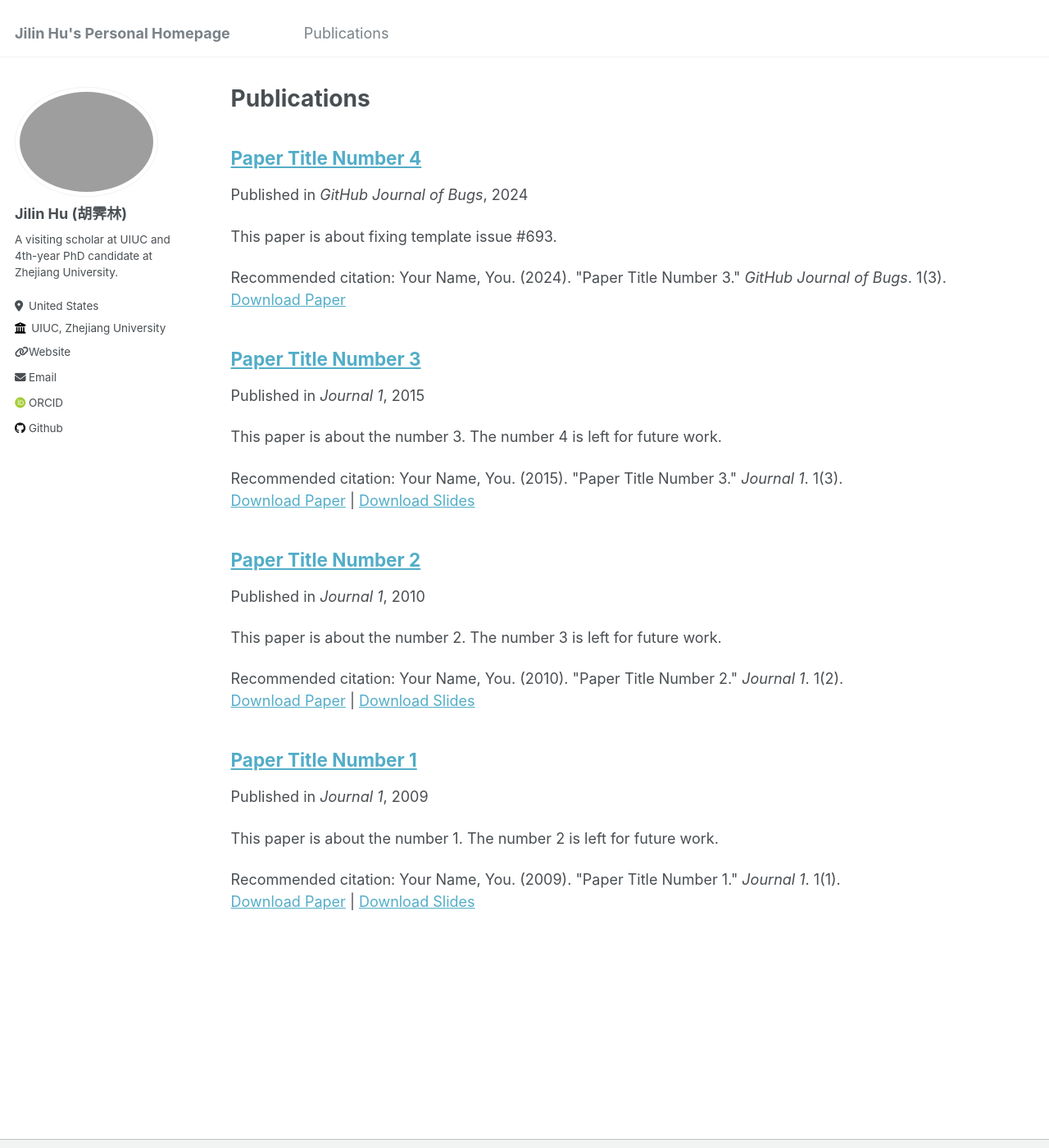
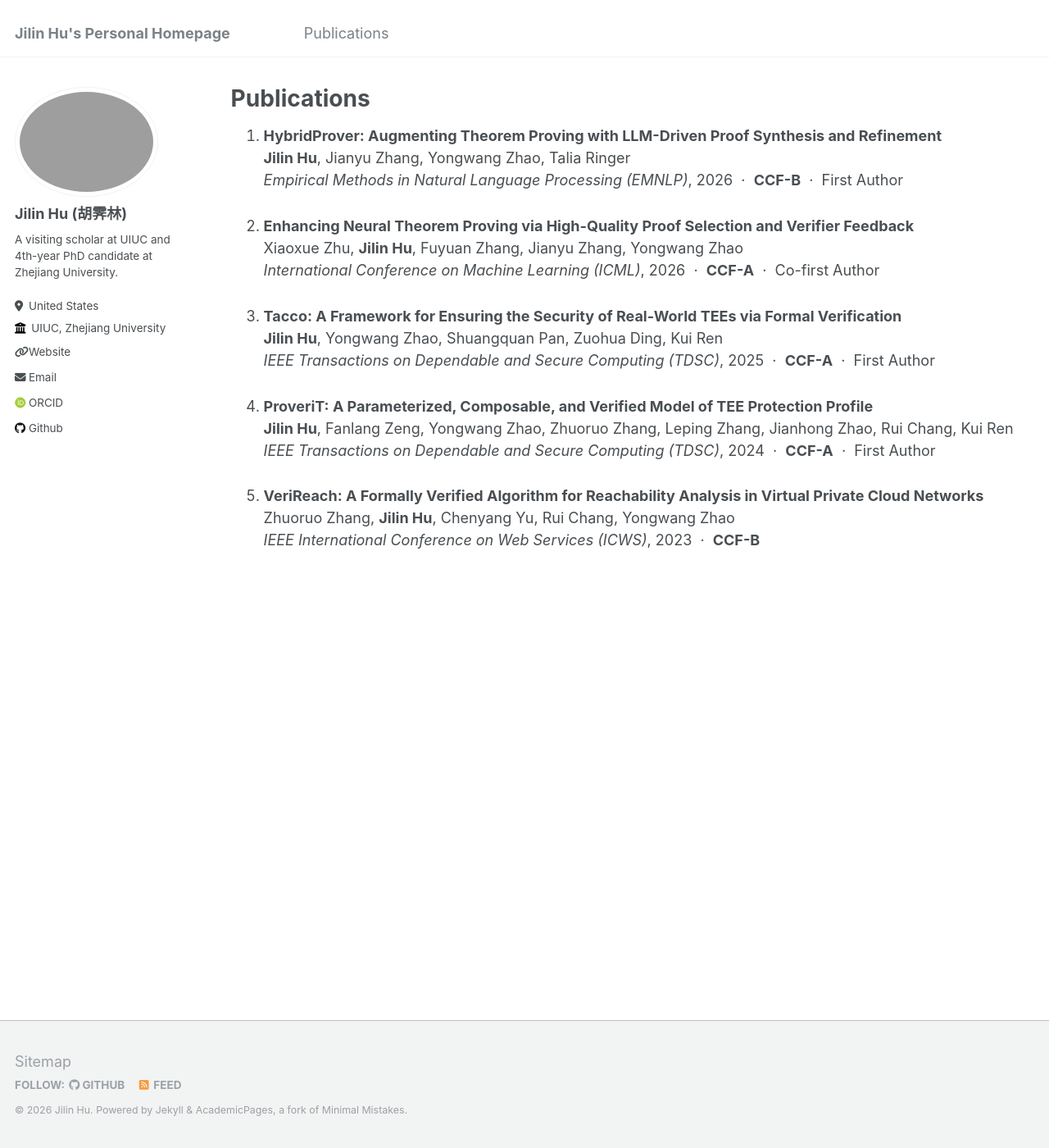
Before and after one commit to JilinHu/JilinHu.github.io, a Jekyll site: the page built from _pages/publications.md, in a window 1280 px wide and 1400 px high. Shown: the whole window at 82% size. Built offline with Jekyll 4.4.1, drawn with Linux system fonts in a browser that asks for light colours; some web fonts are replaced.

Commit message:
Replace template publications with 5 real papers, compact list format

```diff
--- a/_config.yml
+++ b/_config.yml
@@ -204,7 +204,7 @@ collections:
     output: true
     permalink: /:collection/:path/
   publications:
-    output: true
+    output: false
     permalink: /:collection/:path/
   portfolio:
     output: true
--- a/_pages/publications.md
+++ b/_pages/publications.md
@@ -9,8 +9,13 @@ author_profile: true
   <div class="wordwrap">You can also find my articles on <a href="{{site.author.googlescholar}}">my Google Scholar profile</a>.</div>
 {% endif %}
 
-{% include base_path %}
-
-{% for post in site.publications reversed %}
-  {% include archive-single.html %}
+<ol class="pub-list">
+{% for pub in site.publications reversed %}
+  <li style="margin-bottom: 1.6em;">
+    <strong>{{ pub.title }}</strong><br/>
+    {{ pub.authors | replace: 'Jilin Hu', '<strong>Jilin Hu</strong>' }}<br/>
+    <em>{{ pub.venue }}</em>, {{ pub.date | date: "%Y" }} &nbsp;&middot;&nbsp; <strong>{{ pub.ccf }}</strong>
+    {%- if pub.authorship %} &nbsp;&middot;&nbsp; {{ pub.authorship }}{% endif %}
+  </li>
 {% endfor %}
+</ol>
--- a/_publications/2009-10-01-paper-title-number-1.md
+++ /dev/null
@@ -1,13 +0,0 @@
----
-title: "Paper Title Number 1"
-collection: publications
-permalink: /publication/2009-10-01-paper-title-number-1
-excerpt: 'This paper is about the number 1. The number 2 is left for future work.'
-date: 2009-10-01
-venue: 'Journal 1'
-slidesurl: 'http://academicpages.github.io/files/slides1.pdf'
-paperurl: 'http://academicpages.github.io/files/paper1.pdf'
-citation: 'Your Name, You. (2009). &quot;Paper Title Number 1.&quot; <i>Journal 1</i>. 1(1).'
----
-
-The contents above will be part of a list of publications, if the user clicks the link for the publication than the contents of section will be rendered as a full page, allowing you to provide more information about the paper for the reader. When publications are displayed as a single page, the contents of the above "citation" field will automatically be included below this section in a smaller font.
--- a/_publications/2010-10-01-paper-title-number-2.md
+++ /dev/null
@@ -1,13 +0,0 @@
----
-title: "Paper Title Number 2"
-collection: publications
-permalink: /publication/2010-10-01-paper-title-number-2
-excerpt: 'This paper is about the number 2. The number 3 is left for future work.'
-date: 2010-10-01
-venue: 'Journal 1'
-slidesurl: 'http://academicpages.github.io/files/slides2.pdf'
-paperurl: 'http://academicpages.github.io/files/paper2.pdf'
-citation: 'Your Name, You. (2010). &quot;Paper Title Number 2.&quot; <i>Journal 1</i>. 1(2).'
----
-
-The contents above will be part of a list of publications, if the user clicks the link for the publication than the contents of section will be rendered as a full page, allowing you to provide more information about the paper for the reader. When publications are displayed as a single page, the contents of the above "citation" field will automatically be included below this section in a smaller font.
--- a/_publications/2015-10-01-paper-title-number-3.md
+++ /dev/null
@@ -1,13 +0,0 @@
----
-title: "Paper Title Number 3"
-collection: publications
-permalink: /publication/2015-10-01-paper-title-number-3
-excerpt: 'This paper is about the number 3. The number 4 is left for future work.'
-date: 2015-10-01
-venue: 'Journal 1'
-slidesurl: 'http://academicpages.github.io/files/slides3.pdf'
-paperurl: 'http://academicpages.github.io/files/paper3.pdf'
-citation: 'Your Name, You. (2015). &quot;Paper Title Number 3.&quot; <i>Journal 1</i>. 1(3).'
----
-
-The contents above will be part of a list of publications, if the user clicks the link for the publication than the contents of section will be rendered as a full page, allowing you to provide more information about the paper for the reader. When publications are displayed as a single page, the contents of the above "citation" field will automatically be included below this section in a smaller font.
--- a/_publications/2024-02-17-paper-title-number-4.md
+++ /dev/null
@@ -1,12 +0,0 @@
----
-title: "Paper Title Number 4"
-collection: publications
-permalink: /publication/2024-02-17-paper-title-number-4
-excerpt: 'This paper is about fixing template issue #693.'
-date: 2024-02-17
-venue: 'GitHub Journal of Bugs'
-paperurl: 'http://academicpages.github.io/files/paper3.pdf'
-citation: 'Your Name, You. (2024). &quot;Paper Title Number 3.&quot; <i>GitHub Journal of Bugs</i>. 1(3).'
----
-
-The contents above will be part of a list of publications, if the user clicks the link for the publication than the contents of section will be rendered as a full page, allowing you to provide more information about the paper for the reader. When publications are displayed as a single page, the contents of the above "citation" field will automatically be included below this section in a smaller font.
```
Also changed, not shown: _publications/2023-07-08-verireach.md (added, +9 -0 lines), _publications/2024-03-11-proverit.md (added, +10 -0 lines), _publications/2025-07-31-tacco.md (added, +10 -0 lines), _publications/2026-05-06-proof-selection.md (added, +10 -0 lines), _publications/2026-08-20-hybridprover.md (added, +10 -0 lines).
